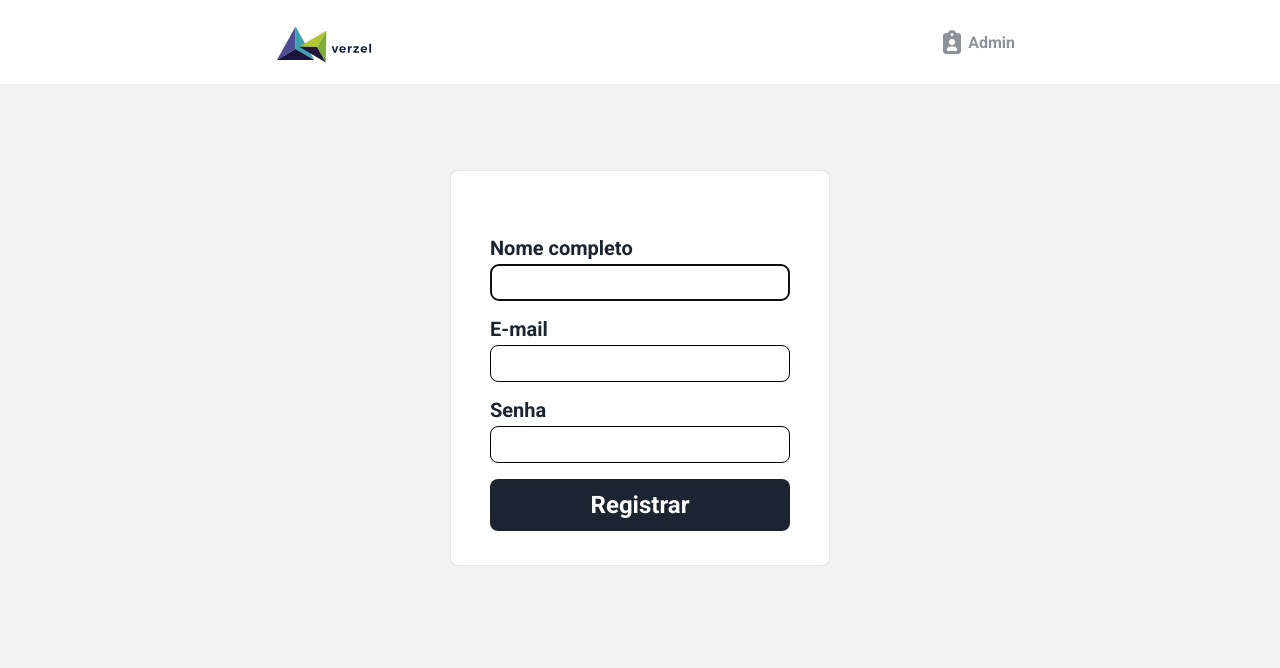
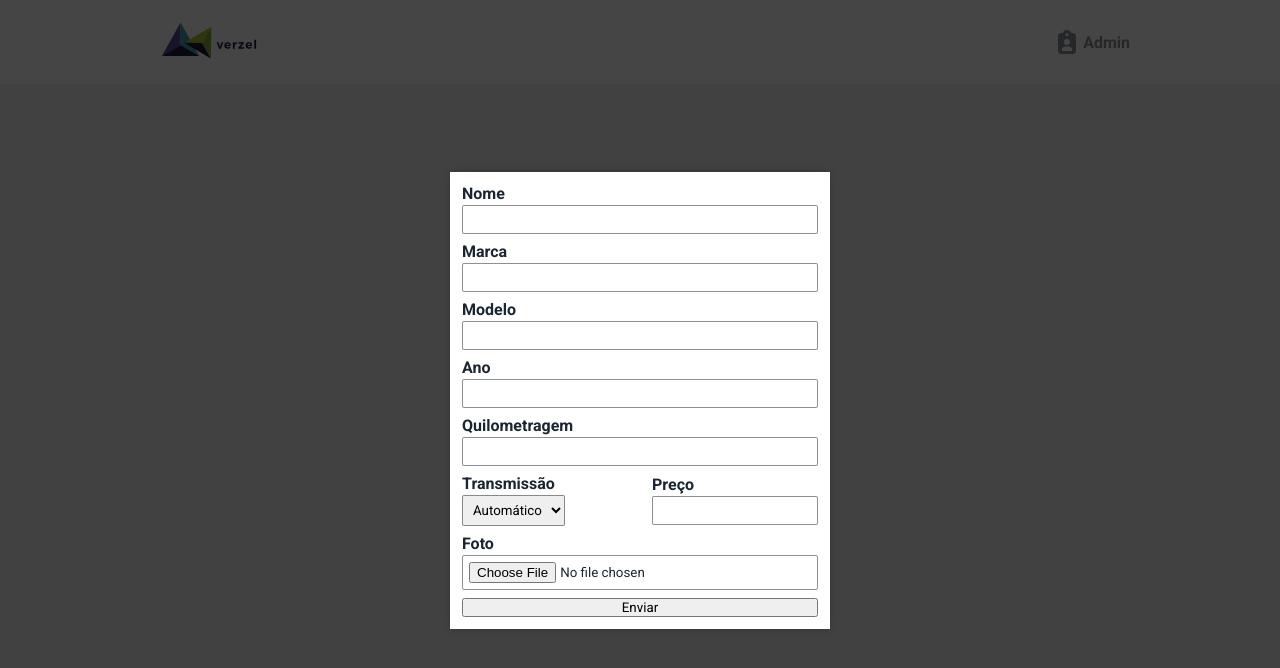
Before and after one commit to RO-HSA/verzel-challenge, a React (Vite) app in the folder client/: page /register in a window 1280 px wide. Shown: the top 668 px of the page. Built offline with nearby package versions, Linux system fonts and the light colour scheme; no server answers.

Commit message:
chore: update components

```diff
--- a/client/src/components/CarsDisplay/Card/index.tsx
+++ b/client/src/components/CarsDisplay/Card/index.tsx
@@ -1,4 +1,3 @@
-import placeholder from "@/assets/example-car.webp";
 import { Cars } from "@/types/cars";
 import { FC } from "react";
 
@@ -6,9 +5,10 @@ import styles from "./Card.module.css";
 
 interface Props {
   data: Cars;
+  photo: string;
 }
 
-const Card: FC<Props> = ({ data }) => {
+const Card: FC<Props> = ({ data, photo }) => {
   const {
     wrapper,
     cardHeader,
@@ -22,11 +22,11 @@ const Card: FC<Props> = ({ data }) => {
 
   return (
     <div className={wrapper}>
-      <img src={placeholder} />
+      <img src={photo} />
       <div className={cardHeader}>
         <h3 className={title}>{`${data.brand} • ${data.model}`}</h3>
         <span className={subtitle}>
-          2020 • 39.093 km • TI-VCT SE PLUS • Manual
+          {`${data.year} • ${data.mileage} km • ${data.name} • ${data.transmission}`}
         </span>
       </div>
       <div className={priceItem}>
--- a/client/src/components/CarsDisplay/index.tsx
+++ b/client/src/components/CarsDisplay/index.tsx
@@ -7,7 +7,7 @@ const CarsDisplay = () => {
 
   return (
     <div className="container" style={{ gap: "16px", flexWrap: "wrap" }}>
-      {data?.map(item => <Card key={item.id} data={item} />)}
+      {data?.map(item => <Card key={item.id} data={item} photo={item.photo} />)}
     </div>
   );
 };
--- a/client/src/components/Header/Header.module.css
+++ b/client/src/components/Header/Header.module.css
@@ -1,7 +1,6 @@
 .container {
   display: flex;
-  justify-content: space-between;
-  padding: 0 265px;
+  justify-content: center;
   height: 84px;
   background-color: white;
 }
@@ -9,7 +8,10 @@
 .navbar {
   display: flex;
   align-items: center;
+  justify-content: space-between;
   gap: 16px;
+  max-width: 980px;
+  width: 100%;
 }
 
 .navbarItem {
--- a/client/src/components/Header/index.tsx
+++ b/client/src/components/Header/index.tsx
@@ -12,10 +12,10 @@ const Header = () => {
 
   return (
     <div className={container}>
-      <Link to="/">
-        <img src={logo} alt="Logo" width={118} height={89} />
-      </Link>
       <nav className={navbar}>
+        <Link to="/">
+          <img src={logo} alt="Logo" width={118} height={89} />
+        </Link>
         {isLogged ? (
           <Link to="/admin" className={navbarItem}>
             <FaClipboardUser size={24} />
--- a/client/src/globals.css
+++ b/client/src/globals.css
@@ -12,6 +12,17 @@
   box-sizing: border-box;
   margin: 0;
   padding: 0;
+}
+
+input::-webkit-outer-spin-button,
+input::-webkit-inner-spin-button {
+  -webkit-appearance: none;
+  margin: 0;
+}
+
+input[type=number] {
+  -moz-appearance: textfield;
+  appearance: textfield;
 }
 
 body {
--- a/client/src/hooks/queries/CarsQueries.ts
+++ b/client/src/hooks/queries/CarsQueries.ts
@@ -1,9 +1,9 @@
 import apiServices from "@/http/httpClient";
-import { Cars } from "@/types/cars";
+import { CarResponse } from "@/types/cars";
 import { useMutation, useQuery } from "@tanstack/react-query";
 
 export const useCarsQuery = () => {
-  return useQuery<Cars[]>({
+  return useQuery<CarResponse[]>({
     queryKey: ["/cars"],
     queryFn: apiServices.getCars,
   });
--- a/client/src/http/httpClient.ts
+++ b/client/src/http/httpClient.ts
@@ -1,4 +1,4 @@
-import { Cars } from "@/types/cars";
+import { CarResponse, Cars } from "@/types/cars";
 import { Login } from "@/types/login";
 import { Register } from "@/types/register";
 import { UserInfo, UserTokens } from "@/types/user";
@@ -38,7 +38,7 @@ apiClient.interceptors.response.use(
 const getCars = async ({ queryKey }: any) => {
   const queryUrl = queryKey[0];
 
-  const { data } = await apiClient.get<Cars[]>(queryUrl);
+  const { data } = await apiClient.get<CarResponse[]>(queryUrl);
 
   return data;
 };
--- a/client/src/pages/Home/index.tsx
+++ b/client/src/pages/Home/index.tsx
@@ -1,9 +1,11 @@
+import Modal from "@/components/Admin/Modal";
 import Header from "@/components/Header";
 import { Outlet } from "react-router-dom";
 
 const Home = () => {
   return (
     <>
+      <Modal />
       <header>
         <Header />
       </header>
--- a/client/src/routes.tsx
+++ b/client/src/routes.tsx
@@ -1,5 +1,6 @@
 import { createBrowserRouter } from "react-router-dom";
 
+import Admin from "./components/Admin";
 import CarsDisplay from "./components/CarsDisplay";
 import LoginForm from "./components/LoginForm";
 import RegisterForm from "./components/RegisterForm";
@@ -22,6 +23,10 @@ const router = createBrowserRouter([
         path: "/login",
         element: <LoginForm />,
       },
+      {
+        path: "/admin",
+        element: <Admin />,
+      },
     ],
   },
 ]);
--- a/client/src/types/cars.ts
+++ b/client/src/types/cars.ts
@@ -5,6 +5,11 @@ export interface Cars {
   model: string;
   year: number;
   mileage: number;
+  price: number;
   transmission: string;
+  photo: FileList | null | string;
+}
+
+export interface CarResponse extends Cars {
   photo: string;
 }
```
Also changed, not shown: 1 other file (tests, documents, lock files or other folders).
